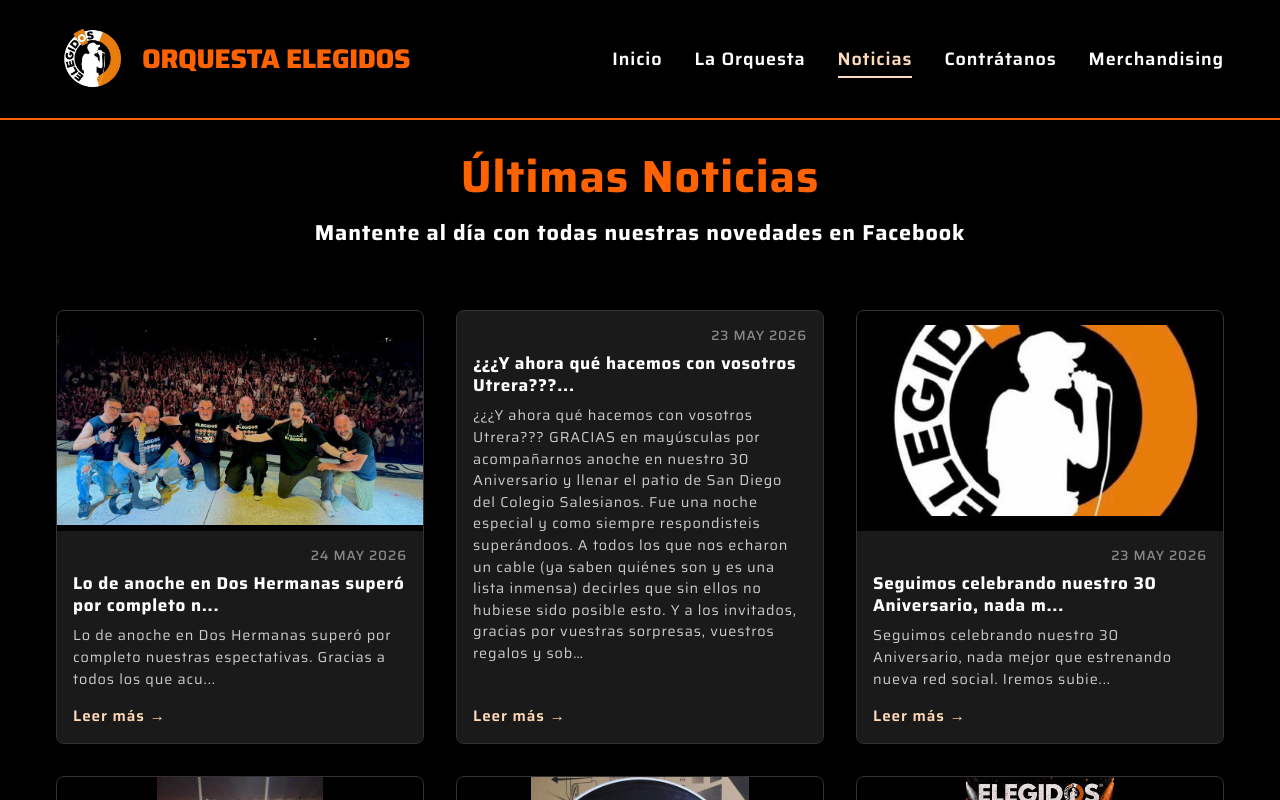
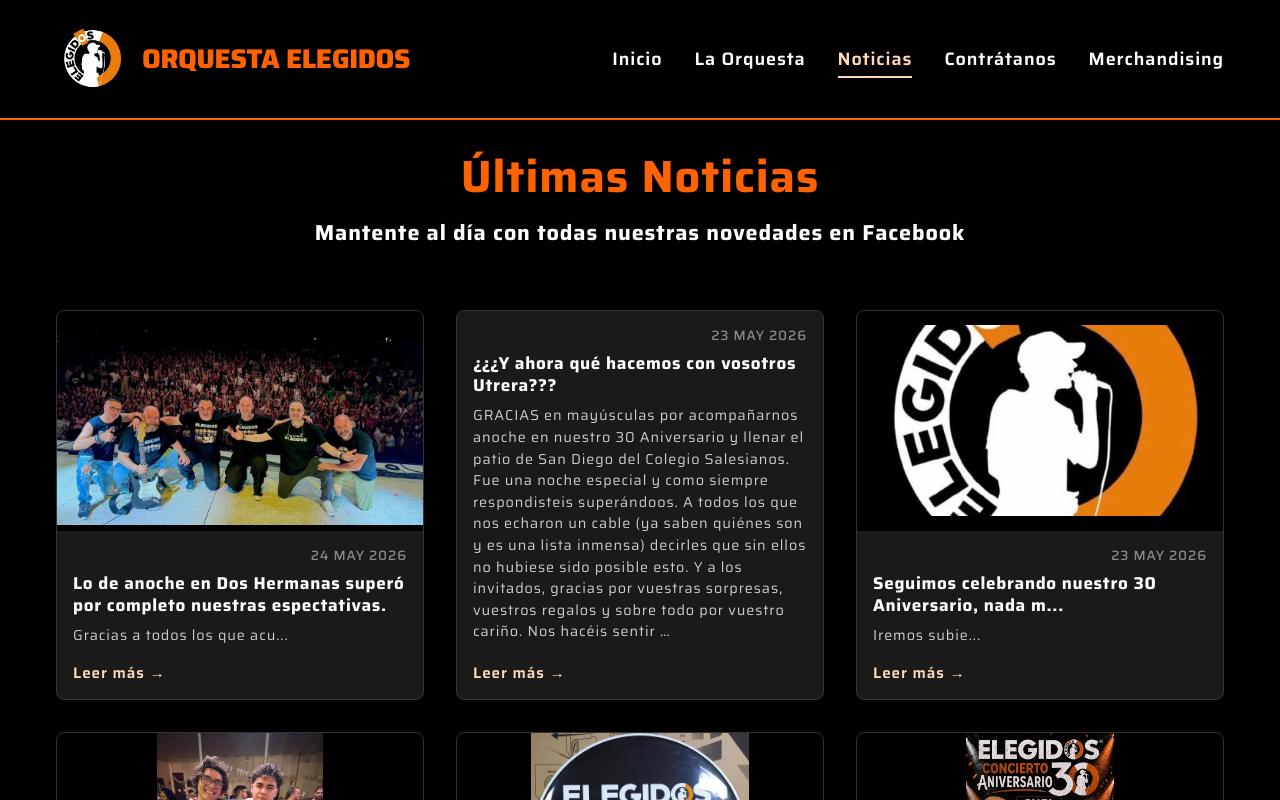
Before and after one commit to Izshin/Elegidos, a React (Vite) app: page /noticias in a window 1280 px wide. Shown: the top 800 px of the page. Built offline with nearby package versions, Linux system fonts and the light colour scheme.

Commit message:
Update Noticias component to enhance title and excerpt handling for better user engagement

```diff
--- a/scripts/fetch-news.js
+++ b/scripts/fetch-news.js
@@ -76,7 +76,7 @@ async function fetchNews() {
                     year: 'numeric',
                 }).toUpperCase();
 
-            const title = post.text ? post.text.split('\n')[0].substring(0, 50) + (post.text.length > 50 ? '...' : '') : 'Publicación de Facebook';
+            const title = post.text ? post.text.split('\n')[0].substring(0, 50) + (post.text.length > 50 ? '...' : '') : '¡Elegidos en directo!';
 
             let imageUrl = post.imageUrl || post.thumbnailUrl || post.mediaUrl || post.thumb;
 
@@ -105,7 +105,7 @@ async function fetchNews() {
 
             const excerpt = post.text
                 ? (localImagePath ? post.text.substring(0, 100) + (post.text.length > 100 ? '...' : '') : post.text)
-                : 'Ver publicación en Facebook...';
+                : 'Un momento que no te puedes perder. Entra a ver la publicación completa.';
 
             return {
                 id: index + 1,
--- a/src/components/Noticias.tsx
+++ b/src/components/Noticias.tsx
@@ -2,6 +2,27 @@ import { useState, useEffect } from 'react';
 import { motion } from 'framer-motion';
 import { fetchFacebookPosts, type NewsItem } from '../services/apifyService';
 import './Noticias.css';
+
+const MAX_TITLE_FROM_LINE = 80;
+
+const FALLBACK_TITLES = ['Publicación de Facebook'];
+const FALLBACK_EXCERPTS = ['Ver publicación en Facebook...'];
+
+const getDisplayContent = (item: NewsItem) => {
+  const rawTitle = FALLBACK_TITLES.includes(item.title) ? '¡Elegidos en directo!' : item.title;
+  const rawExcerpt = FALLBACK_EXCERPTS.includes(item.excerpt)
+    ? 'Un momento que no te puedes perder. Entra a ver la publicación completa.'
+    : item.excerpt;
+
+  const firstNewline = rawExcerpt.indexOf('\n');
+  if (firstNewline > 0) {
+    const firstLine = rawExcerpt.slice(0, firstNewline).trim();
+    const body = rawExcerpt.slice(firstNewline + 1).trim();
+    const title = firstLine.length <= MAX_TITLE_FROM_LINE ? firstLine : rawTitle;
+    return { title, body };
+  }
+  return { title: rawTitle, body: rawExcerpt };
+};
 
 const Noticias = () => {
   const [news, setNews] = useState<NewsItem[]>([]);
@@ -60,7 +81,10 @@ const Noticias = () => {
           </div>
         ) : (
           <div className="news-grid">
-            {news.map((item, index) => (
+            {news.map((item, index) => {
+              const { title, body } = getDisplayContent(item);
+              const displayBody = !item.image && body.length > 450 ? body.slice(0, 450) + '…' : body;
+              return (
               <motion.article
                 key={item.id}
                 className={`news-card${!item.image ? ' news-card--no-image' : ''}`}
@@ -92,12 +116,13 @@ const Noticias = () => {
                   <div className="news-header">
                     <span className="news-date">{item.date}</span>
                   </div>
-                  <h3>{item.title}</h3>
-                  <p>{!item.image && item.excerpt.length > 450 ? item.excerpt.slice(0, 450) + '…' : item.excerpt}</p>
+                  <h3>{title}</h3>
+                  <p>{displayBody}</p>
                   <a href={item.link} target="_blank" rel="noopener noreferrer" className="read-more">Leer más →</a>
                 </div>
               </motion.article>
-            ))}
+              );
+            })}
           </div>
         )}
       </div>
```
